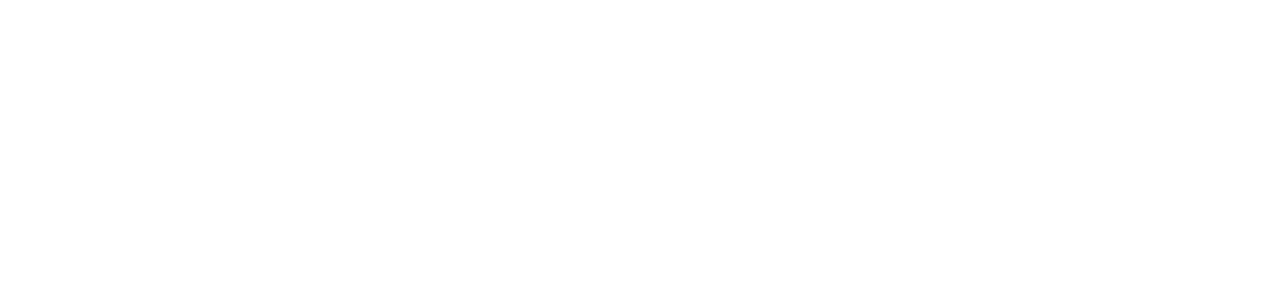
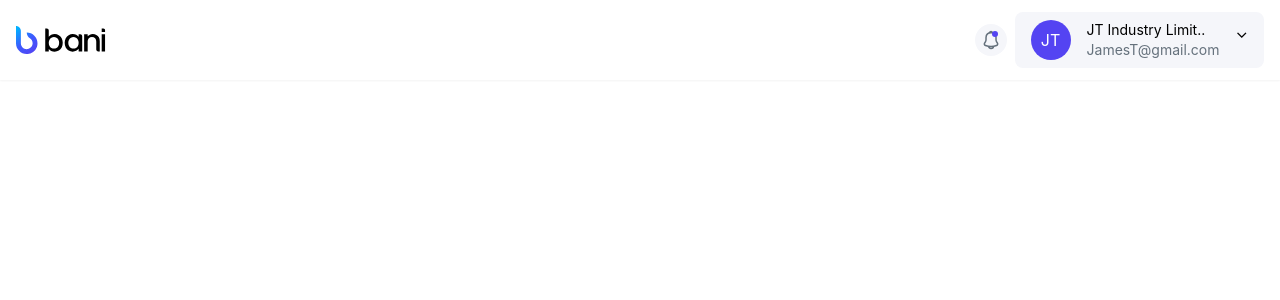
Before and after one commit to Dee-Tyan/talentsquare, a React (Create React App) app in the folder buildscreens/: page /dashboard in a window 1280 px wide. Shown: the top 300 px of the page. Built offline with nearby package versions, Linux system fonts and the light colour scheme.

Commit message:
header component done

```diff
--- a/buildscreens/src/App.js
+++ b/buildscreens/src/App.js
@@ -9,7 +9,7 @@
 
       <Route path="/" element={<Login />} />
       <Route path="/login" element={<Login />} />
-      <Route path="/dashboard" element={<dashboard />} />
+      <Route path="/dashboard" element={<Dashboard />} />
 
 
       </Routes>
--- /dev/null
+++ b/buildscreens/src/components/Header/Header.jsx
@@ -0,0 +1,30 @@
+import React from "react";
+import logo from "../../assets/Bani 5.svg";
+import bell from "../../assets/bell.svg";
+const Header = () => {
+  return (
+    <div className="flex items-center justify-between h-20 px-4 bg-white shadow-sm">
+      <div>
+        <img src={logo} />
+      </div>
+
+      <div className="flex flex-row">
+        <img src={bell} className="px-2" />
+        <div className="flex flex-row bg-lblue rounded-lg px-4 py-2">
+          <div className="rounded-full bg-blue flex justify-center items-center w-10">
+            <p className=" text-white text-center "> JT</p>
+          </div>
+          <div className="text-sm ml-4">
+            <h3>JT Industry Limit..</h3>
+            <p className="text-dtext">JamesT@gmail.com</p>
+          </div>
+          <div className="ml-4">
+            <p> ⌄</p>
+          </div>
+        </div>
+      </div>
+    </div>
+  );
+};
+
+export default Header;
--- a/buildscreens/src/pages/Dashboard/Dashboard.jsx
+++ b/buildscreens/src/pages/Dashboard/Dashboard.jsx
@@ -0,0 +1,12 @@
+import React from 'react'
+import Header from '../../components/Header/Header'
+
+const Dashboard = () => {
+  return (
+    <div>
+        <Header/>
+    </div>
+  )
+}
+
+export default Dashboard
--- a/buildscreens/tailwind.config.js
+++ b/buildscreens/tailwind.config.js
@@ -14,6 +14,8 @@
        blue: "#5444F2",
        grey: "#E1E1E1",
        ltxt: "#65717C",
+       lblue: "#F5F6FA",
+       dtext: "#65717C"
      }
 
     },
```
Also changed, not shown: buildscreens/src/assets/bell.svg (added).
